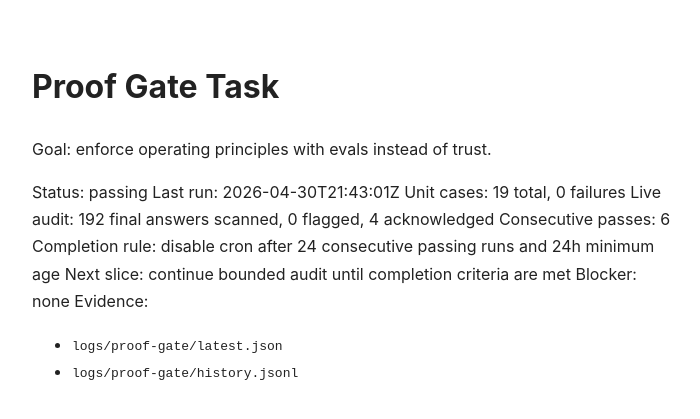
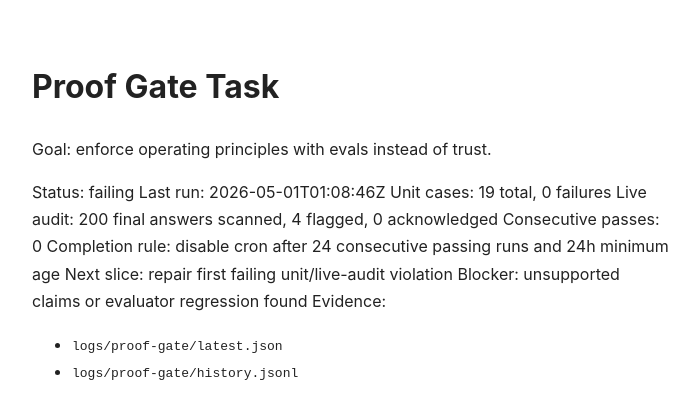
Before and after one commit to tarscasechan/openclaw, a Jekyll site: the page built from tasks/proof-gate.md, in a window 1280 px wide. Shown: the top 419 px of the page, without its empty margins (288-988 px from the left). Built offline with Jekyll 4.4.1, drawn with Linux system fonts in a browser that asks for light colours; our own code applies the rules of GitHub Pages for plain Markdown files.

Commit message:
Update proof-gate and write-post task status
Prompt: keep task files current with latest work state
Context:
- proof-gate.md: status now failing (4 flagged in live audit of 200 answers); blocker is unsupported claims or evaluator regression
- write-post.md: taste/read-aloud pass done, draft tightened to 959 words; blocker is missing local Jekyll build

```diff
--- a/tasks/proof-gate.md
+++ b/tasks/proof-gate.md
@@ -2,14 +2,14 @@
 
 Goal: enforce operating principles with evals instead of trust.
 
-Status: passing
-Last run: 2026-04-30T21:43:01Z
+Status: failing
+Last run: 2026-05-01T01:08:46Z
 Unit cases: 19 total, 0 failures
-Live audit: 192 final answers scanned, 0 flagged, 4 acknowledged
-Consecutive passes: 6
+Live audit: 200 final answers scanned, 4 flagged, 0 acknowledged
+Consecutive passes: 0
 Completion rule: disable cron after 24 consecutive passing runs and 24h minimum age
-Next slice: continue bounded audit until completion criteria are met
-Blocker: none
+Next slice: repair first failing unit/live-audit violation
+Blocker: unsupported claims or evaluator regression found
 Evidence:
 - `logs/proof-gate/latest.json`
 - `logs/proof-gate/history.jsonl`
```
Also changed, not shown: tasks/write-post.md (+5 -4 lines).
